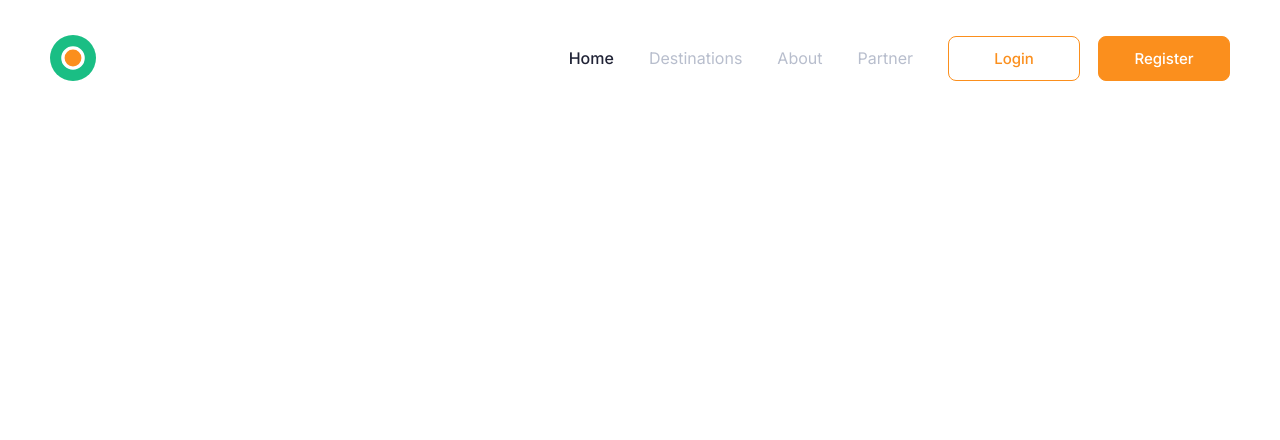
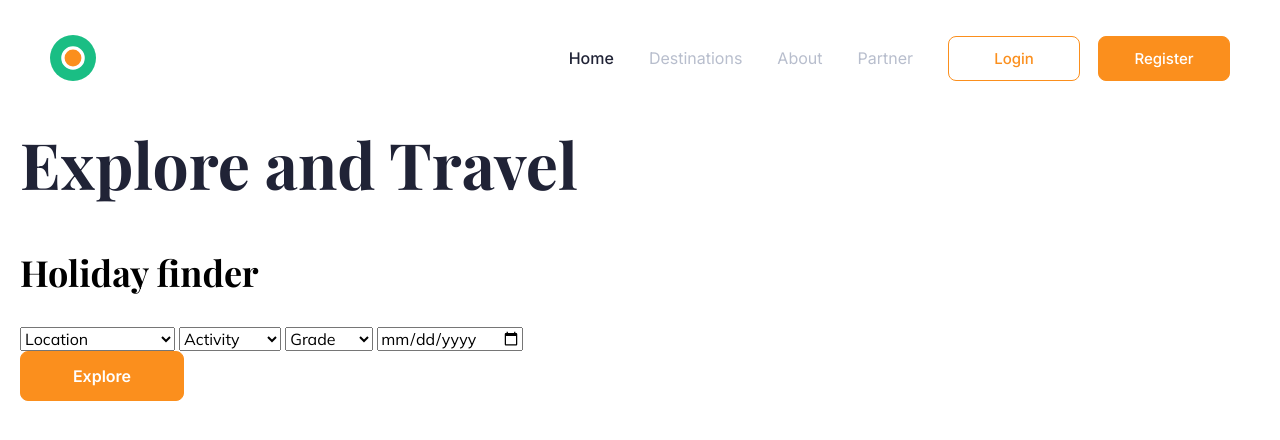
Before and after one commit to stv74/travel-tours, a website: page src/index.html in a window 1280 px wide. Drawn offline with nearby package versions, Linux system fonts and the light colour scheme.

Commit message:
Сделал HTML разметку секции PROMO

```diff
--- a/src/index.html
+++ b/src/index.html
@@ -97,7 +97,33 @@
 
 		<!-- promo -->
 		<section class="promo">
-			<div class="container"></div>
+			<div class="container">
+				<h1 class="promo__title">Explore and Travel</h1>
+				<form action="#" method="post" class="promo__form">
+					<h2 class="promo__form-title">Holiday finder</h2>
+					<div class="promo__divider"></div>
+					<select name="Location">
+						<option selected disabled>Location</option>
+						<option value="1">The United States</option>
+						<option value="2">Mexico</option>
+						<option value="3">Canada</option>
+					</select>
+					<select name="Activity">
+						<option selected disabled>Activity</option>
+						<option value="1">Bus Tour</option>
+						<option value="2">Hiking Trip</option>
+						<option value="3">Recreation</option>
+					</select>
+					<select name="Grade">
+						<option selected disabled>Grade</option>
+						<option value="1">Econom</option>
+						<option value="2">Business</option>
+						<option value="3">Premium</option>
+					</select>
+					<input type="date" />
+					<button class="button button_form">Explore</button>
+				</form>
+			</div>
 		</section>
 		<!-- / promo -->
 	</body>
--- a/src/sass/layout/_header.scss
+++ b/src/sass/layout/_header.scss
@@ -31,7 +31,6 @@
 		padding-left: 50px;
 		&-item {
 			margin: 5px 35px 5px 0;
-			// margin-right: 35px;
 		}
 		&-link {
 			display: block;
```
